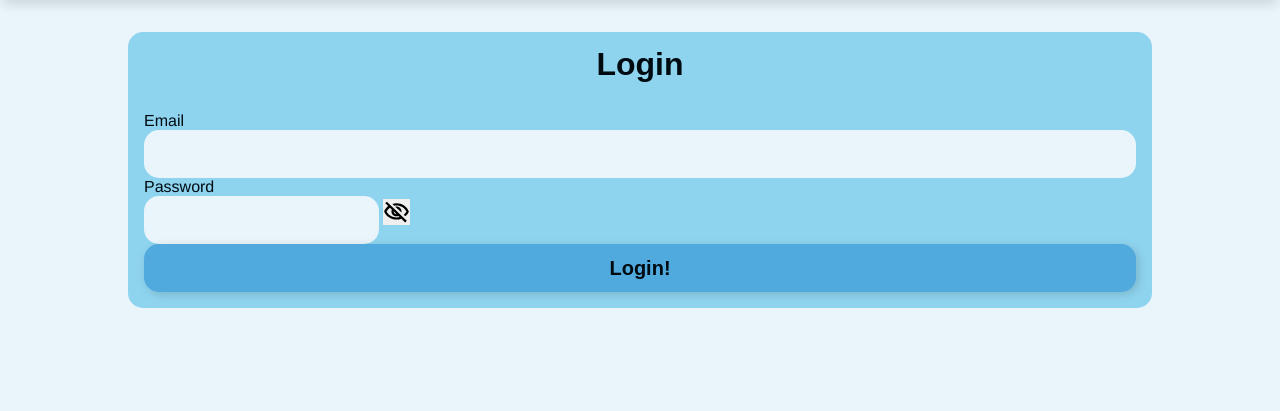
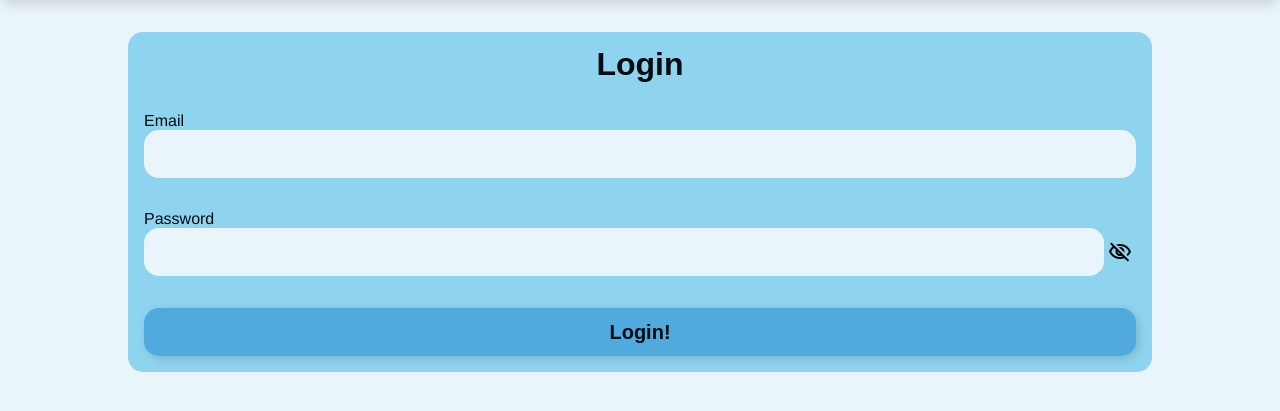
Before and after one commit to felipe-bonato/bookshelf, a PHP site: page /login in a window 1280 px wide. Shown: the part 21-432 px from the top of the page. Run offline with PHP 8.4, Linux system fonts and the light colour scheme; classes that the project's autoload settings leave out are loaded by file name; some web fonts are replaced.

Commit message:
Fixes main page and login styling

```diff
--- a/App/View/Access/login.html
+++ b/App/View/Access/login.html
@@ -7,7 +7,7 @@
 {% block body %}
 	<main class="s-main-con">
 		<h1 class="s-tittle">Login</h1>
-		<form method="POST" action="/access/validate" id="access-login-form">
+		<form method="POST" action="/access/validate" id="access-login-form" class="s-form">
 			<fieldset class="s-fieldset">
 				<label>Email</label>
 				<input type="email" name="email" {% if user.email %} value="{{ user.email }}" {% endif %} required>
@@ -16,7 +16,10 @@
 				<label>Password</label>
 				<div>
 					<input type="password" name="password" id="password" required>
-					<button type="button" onclick="toggle_password_visibility()"><img id="password-visibility-img" src="/img/icon/visibility_off.svg"></button>
+						<button type="button" onclick="toggle_password_visibility()">
+							<img id="password-visibility-img" src="/img/icon/visibility_off.svg">
+						</button>
+					</input>
 				</div>
 				<!--small>Password must be 8 or above characters and contain at least a letter and a number.</small-->
 			</fieldset>
--- a/Public/css/home/index.css
+++ b/Public/css/home/index.css
@@ -2,7 +2,7 @@
 	display: grid;
 	grid-template-columns: repeat(2, auto);
 	justify-items: stretch;
-	gap: 16px;
+	gap: 8px;
 
 	width: var(--width-con-mobile);
 	margin: 16px auto;
--- a/Public/css/styles.css
+++ b/Public/css/styles.css
@@ -105,6 +105,7 @@ body::-webkit-scrollbar-thumb {
 .s-fieldset {
 	display: flex;
 	flex-direction: column;
+	align-items: stretch;
 }
 
 .s-fieldset label {
@@ -115,6 +116,7 @@ body::-webkit-scrollbar-thumb {
 	border-radius: var(--rounding);
 
 	height: 3em;
+	width: 100%;
 	padding-left: 1em;
 
 	font: bold 1rem var(--font-main);
@@ -123,11 +125,30 @@ body::-webkit-scrollbar-thumb {
 	background-color: var(--background);
 }
 
+.s-fieldset div {
+	display: flex;
+	flex-direction: row;
+	flex-wrap: nowrap;
+	align-content: center;
+	justify-content: space-between;
+	align-items: center;
+}
+
 .s-fieldset img {
 	display: block;
 
-	height: 2em;
+	margin: 4px;
 }
+
+.s-fieldset button {
+	right: 0;
+	background-color: transparent;
+}
+/*
+.s-fieldset button {
+	height: 100%;
+}
+*/
 
 .s-main-con {
 	width: var(--width-con-mobile);
@@ -147,3 +168,9 @@ body::-webkit-scrollbar-thumb {
 	text-align: center;
 	line-height: 1em;
 }
+
+.s-form {
+	display: grid;
+	grid-template-columns: auto;
+	gap: 32px;
+}
```
